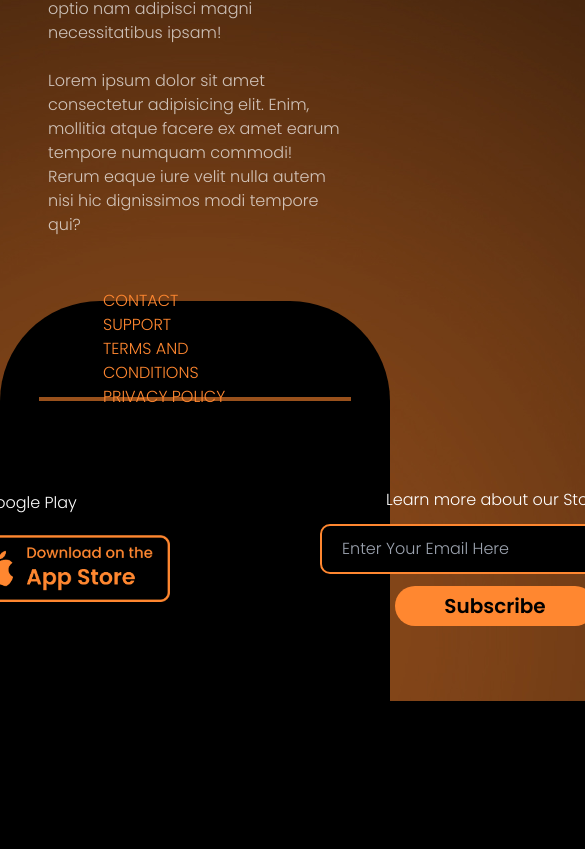
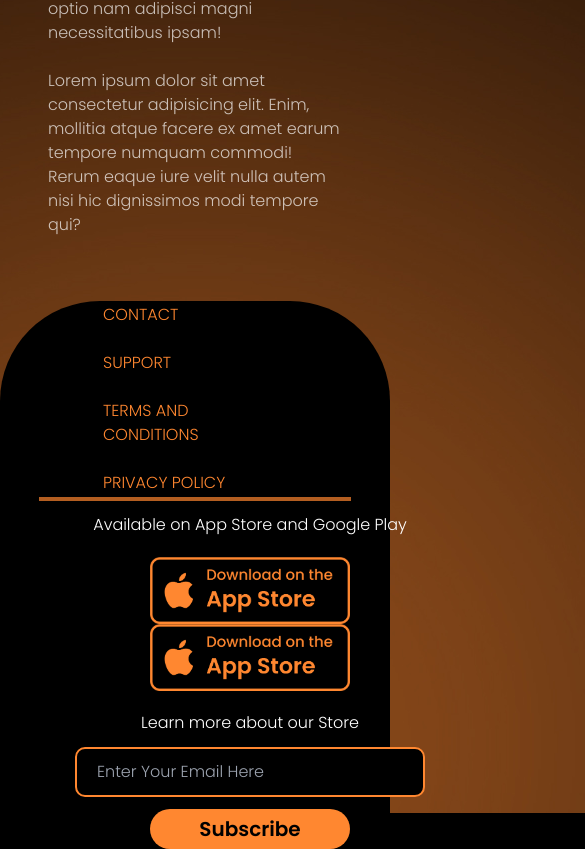
Before and after one commit to jonathanlucerio/etan, a React (Create React App) app: page / in a window 390 px wide. Shown: the part 4140-4989 px from the top of the page, 585 px wide, since content can reach past the window. Before the commit the page ends 4841 px from the top, so only its background shows below. Built offline with nearby package versions, Linux system fonts and the light colour scheme.

Commit message:
Start Footer

```diff
--- a/src/components/Footer.jsx
+++ b/src/components/Footer.jsx
@@ -4,20 +4,20 @@ import appstore from '../assets/appstore.png';
 function Footer() {
   return (
     <div className='w-100% md:h-[500px] rounded-t-[100px] bg-black'>
-        <div className='w-[80%] h-[100px] flex items-center mx-auto border-b-4 border-[#ff8730] border-opacity-60'>
+        <div className='w-[80%] h-[200px] md:h-[100px] flex items-center mx-auto border-b-4 border-[#ff8730] border-opacity-70'>
             <ul className='text-[#ff8730] md:flex mx-auto'>
-                <li className='px-16'>CONTACT</li>
-                <li className='px-16'>SUPPORT</li>
-                <li className='px-16'>TERMS AND CONDITIONS</li>
-                <li className='px-16'>PRIVACY POLICY</li>
+                <li className='px-16 py-3 md:py-0'>CONTACT</li>
+                <li className='px-16 py-3 md:py-0'>SUPPORT</li>
+                <li className='px-16 py-3 md:py-0'>TERMS AND CONDITIONS</li>
+                <li className='px-16 py-3 md:py-0'>PRIVACY POLICY</li>
             </ul>
         </div>
-        <div className=' flex w-full h-[300px] items-center mx-auto justify-center gap-[100px]'>
+        <div className='md:flex w-full h-[300px] items-center mx-auto justify-center gap-[100px]'>
             <div className='text-white text-center w-[500px]'>
                 <h2 className='text-l my-3'>Available on App Store and Google Play</h2>
-                <div className='flex justify-between w-[500px] my-5'>
-                    <img className='w-[200px]' src={appstore} alt='app store'/>
-                    <img className='w-[200px]' src={appstore} alt='app store'/>
+                <div className='md:flex justify-between w-[500px] my-5 mx-auto items-center'>
+                    <img className='w-[200px] mx-auto' src={appstore} alt='app store'/>
+                    <img className='w-[200px] mx-auto' src={appstore} alt='app store'/>
                 </div>
 
             </div>
--- a/src/constants/Products.js
+++ b/src/constants/Products.js
@@ -45,7 +45,7 @@ import {
     },
     {
       icon: RxSpeakerLoud,
-      title: "Airpods",
+      title: "Ear Buds",
       content: "Lorem ipsum dolor sit amet, consectetur adipiscing elit.",
       backgroundImage: Product5,
     },
```
